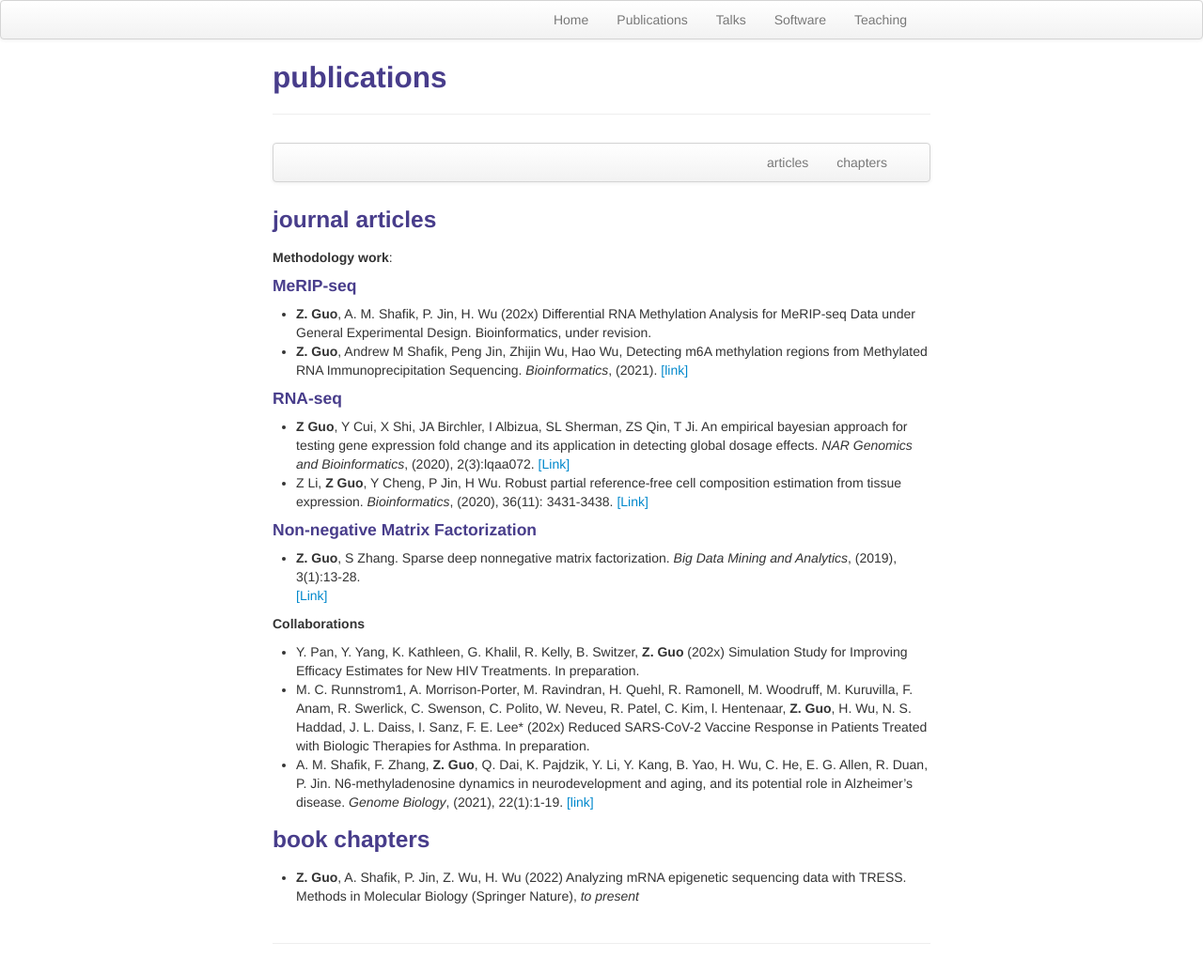
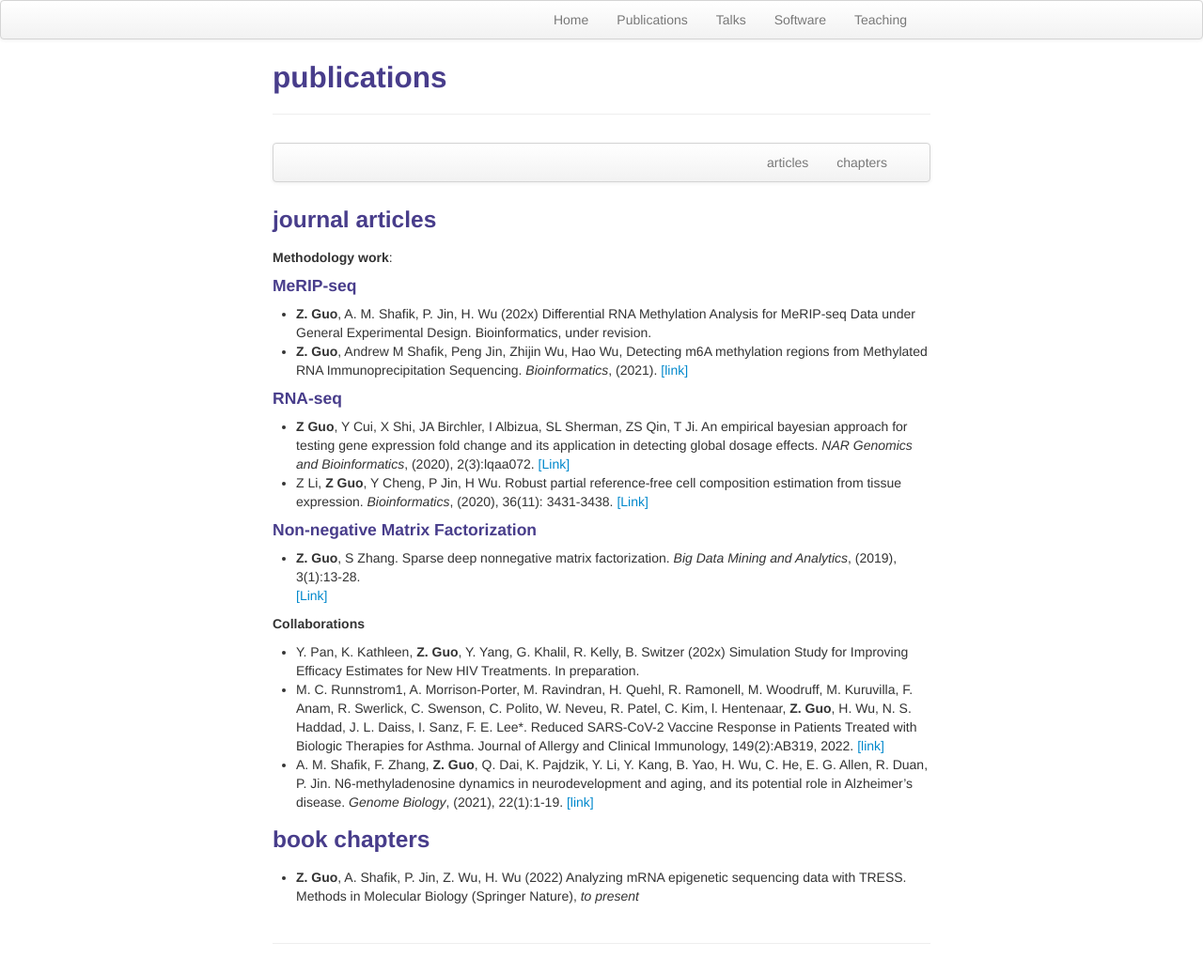
Before and after one commit to ZhenxingGuo0015/ZhenxingGuo0015.github.io, a Jekyll site: the page built from pubs.md, in a window 1280 px wide. Shown: the whole page at 94% size. Built offline with Jekyll 4.4.1, drawn with Linux system fonts in a browser that asks for light colours.

Commit message:
Update pubs.md

```diff
--- a/pubs.md
+++ b/pubs.md
@@ -34,9 +34,8 @@ description: Zhenxing Guo's publications
 
 
 **Collaborations**
-* Y. Pan, Y. Yang, K. Kathleen, G. Khalil, R. Kelly, B. Switzer, **Z. Guo** (202x) Simulation Study for Improving Efficacy Estimates for New HIV Treatments.  In preparation.
-* M. C. Runnstrom1, A. Morrison-Porter, M. Ravindran, H. Quehl, R. Ramonell, M. Woodruff, M. Kuruvilla, F. Anam, R. Swerlick, C. Swenson, C. Polito, W. Neveu, R. Patel, C. Kim, l. Hentenaar, **Z. Guo**, H. Wu, N. S. Haddad, J. L. Daiss, I. Sanz, F. E. Lee* (202x)
-Reduced SARS-CoV-2 Vaccine Response in Patients Treated with Biologic Therapies for Asthma. In preparation.
+* Y. Pan, K. Kathleen, **Z. Guo**, Y. Yang, G. Khalil, R. Kelly, B. Switzer (202x) Simulation Study for Improving Efficacy Estimates for New HIV Treatments. In preparation.
+* M. C. Runnstrom1, A. Morrison-Porter, M. Ravindran, H. Quehl, R. Ramonell, M. Woodruff, M. Kuruvilla, F. Anam, R. Swerlick, C. Swenson, C. Polito, W. Neveu, R. Patel, C. Kim, l. Hentenaar, **Z. Guo**, H. Wu, N. S. Haddad, J. L. Daiss, I. Sanz, F. E. Lee*. Reduced SARS-CoV-2 Vaccine Response in Patients Treated with Biologic Therapies for Asthma. Journal of Allergy and Clinical Immunology, 149(2):AB319, 2022. [[link]](https://www.jacionline.org/article/S0091-6749(21)01844-3/fulltext)
 * A. M. Shafik, F. Zhang, **Z. Guo**, Q. Dai, K. Pajdzik, Y. Li, Y. Kang, B. Yao, H. Wu, C. He, E. G. Allen, R. Duan, P. Jin. N6-methyladenosine dynamics in neurodevelopment and aging, and its potential role in Alzheimer’s disease. _Genome Biology_, (2021), 22(1):1-19. [[link]](https://link.springer.com/article/10.1186/s13059-020-02249-z)
 
 ### <a name="chapters"></a>book chapters
```
